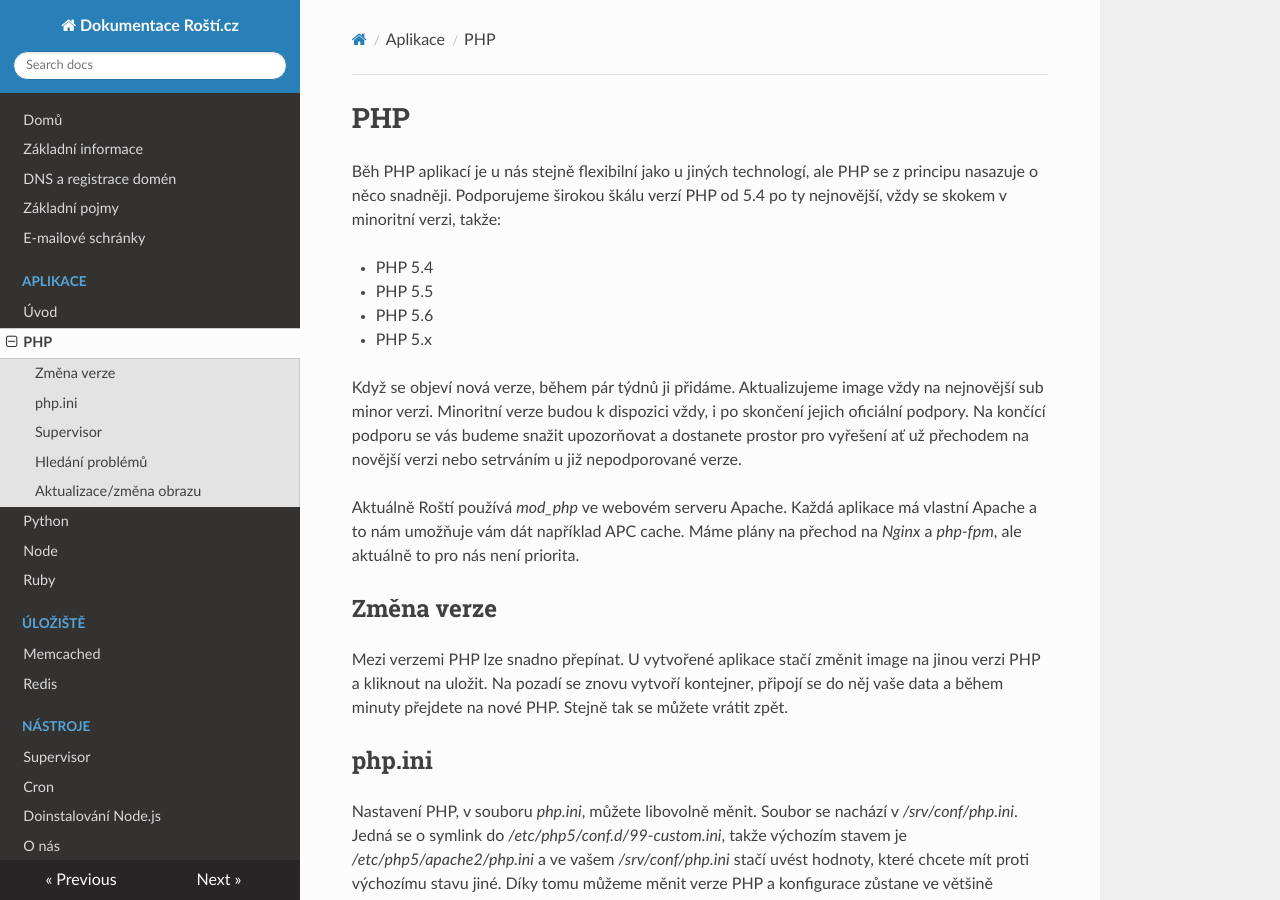
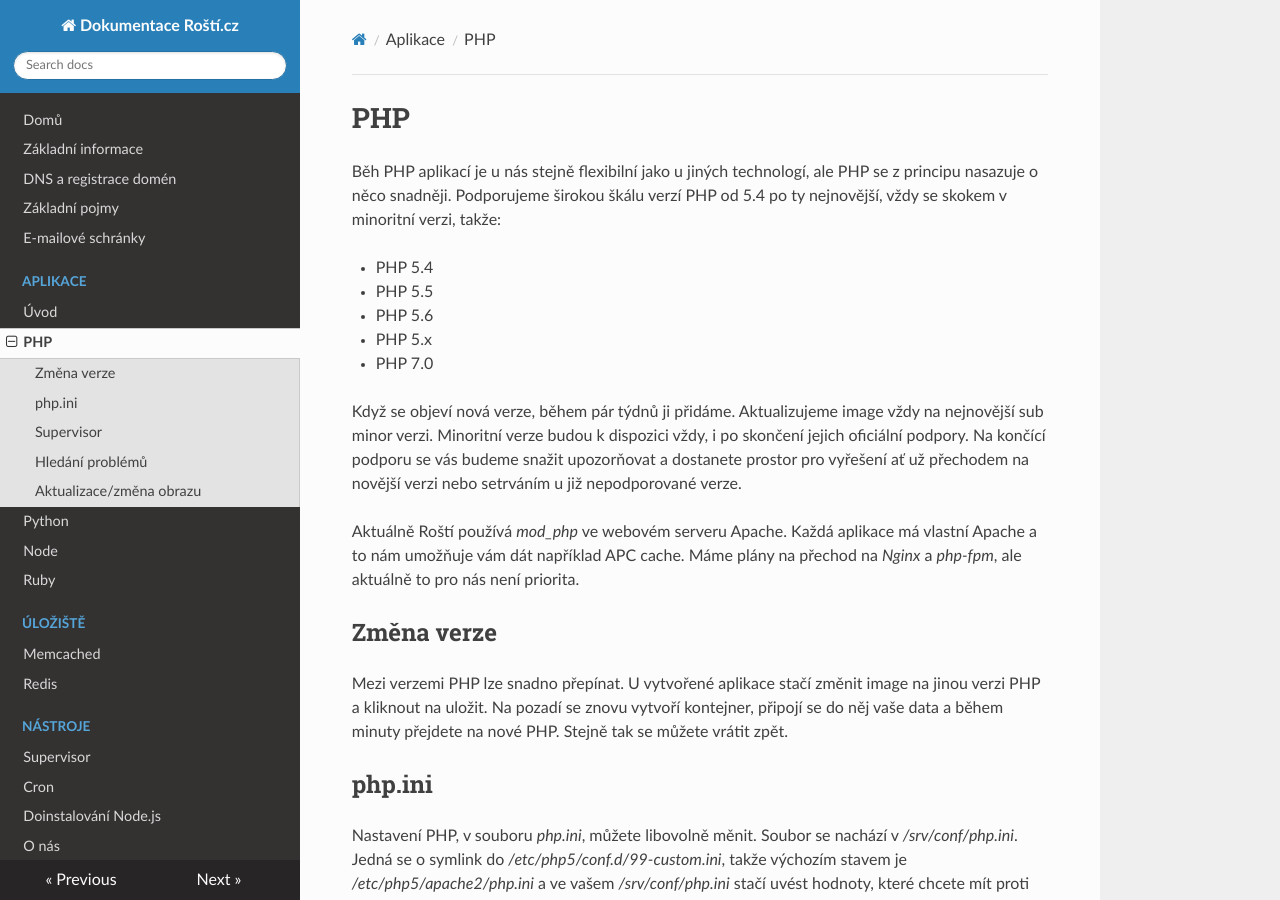
Before and after one commit to rosti-cz/rosti-docs, an MkDocs documentation site: the page built from docs/apps/php.md, in a window 1280 px wide and 900 px high. Built offline with MkDocs 1.6.1, drawn with Linux system fonts in a browser that asks for light colours; nearby versions of some CDN libraries; old or Windows-style settings are respelled for this version of MkDocs.

Commit message:
Pridani php7 do dokumentace

```diff
--- a/docs/apps/php.md
+++ b/docs/apps/php.md
@@ -6,6 +6,7 @@ Běh PHP aplikací je u nás stejně flexibilní jako u jiných technologí, ale
 * PHP 5.5
 * PHP 5.6
 * PHP 5.x
+* PHP 7.0
 
 Když se objeví nová verze, během pár týdnů ji přidáme. Aktualizujeme image vždy na nejnovější sub minor verzi. Minoritní verze budou k dispozici vždy, i po skončení jejich oficiální podpory. Na končící podporu se vás budeme snažit upozorňovat a dostanete prostor pro vyřešení ať už přechodem na novější verzi nebo setrváním u již nepodporované verze.
 
```
